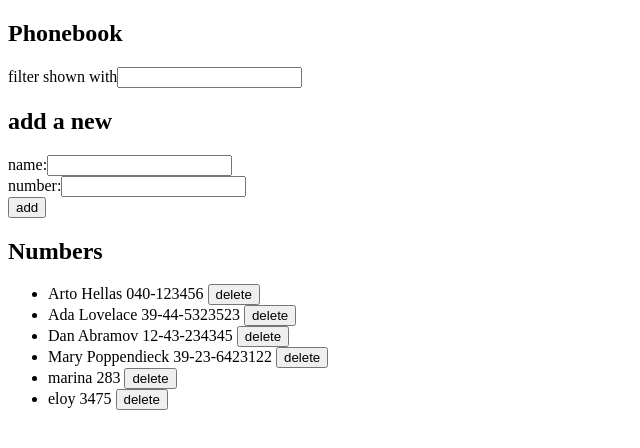
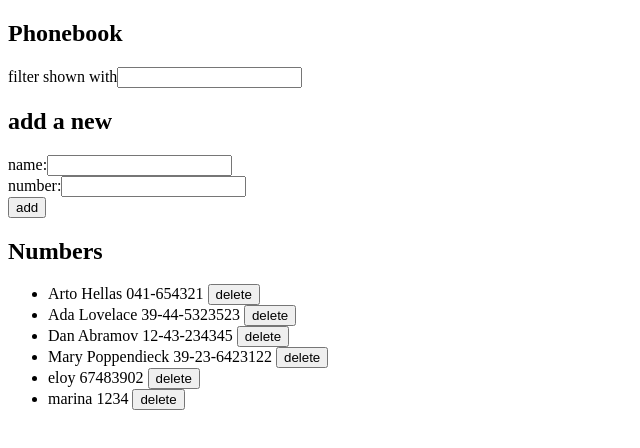
Before and after one commit to aixmarina/fullStackOpen, a React (Vite) app in the folder part2/phonebook/: page / in a window 1280 px wide. Shown: the top 448 px of the page, without its empty margins (0-640 px from the left). Built offline with nearby package versions, Linux system fonts and the light colour scheme; data requests are answered from the project's data file; the HTML template or start-up script is replaced by a standard one.

Commit message:
finish exercise 2.15

```diff
--- a/part2/phonebook/db.json
+++ b/part2/phonebook/db.json
@@ -2,7 +2,7 @@
   "persons": [
     {
       "name": "Arto Hellas",
-      "number": "040-123456",
+      "number": "041-654321",
       "id": 1
     },
     {
@@ -21,14 +21,14 @@
       "id": 4
     },
     {
-      "name": "marina",
-      "number": "283",
-      "id": 5
+      "name": "eloy",
+      "number": "67483902",
+      "id": 7
     },
     {
-      "name": "eloy",
-      "number": "3475",
-      "id": 7
+      "name": "marina",
+      "number": "1234",
+      "id": 8
     }
   ]
 }
--- a/part2/phonebook/src/App.jsx
+++ b/part2/phonebook/src/App.jsx
@@ -25,8 +25,18 @@ const App = () => {
       number: newNumber,
     }
 
-    if (persons.some(person => person.name === personObject.name)) {
-      alert(`${newName} is already added to phonebook`)
+    const existingPerson = persons.find(person => person.name === personObject.name)
+
+    if (existingPerson) {
+      if(window.confirm(`${newName} is already added to phonebook, replace the old number with a new one?`)) {
+        const personUpdated = {...existingPerson, number: newNumber}
+
+        personService
+          .updateNumber(existingPerson.id, personUpdated)
+          .then(returnedPerson => {
+            setPersons(persons.map(person => person.id !== existingPerson.id ? person : returnedPerson))
+          })
+      }
     } else {
       personService
         .create(personObject)
--- a/part2/phonebook/src/services/persons.js
+++ b/part2/phonebook/src/services/persons.js
@@ -16,4 +16,9 @@ const deletePerson = id => {
   return request.then(response=>response.data)
 }
 
-export default { getAll, create, deletePerson }
+const updateNumber = (id, newPerson) => {
+  const request = axios.put(`${baseUrl}/${id}`, newPerson)
+  return request.then(response=>response.data)
+}
+
+export default { getAll, create, deletePerson, updateNumber }
```
